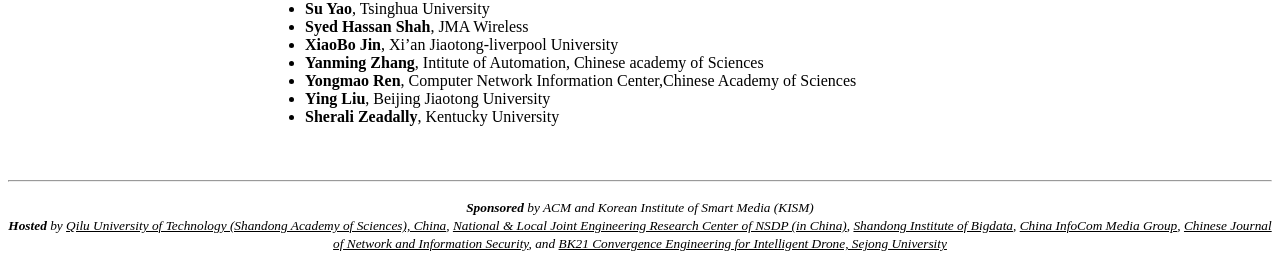
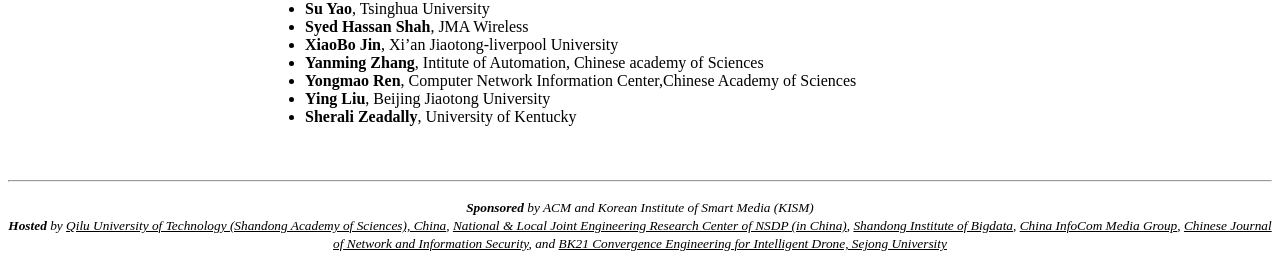
Before and after one commit to icea-conf/2021, a Jekyll site: the page built from committee/index.html, in a window 1280 px wide. Shown: the part 1949-2214 px from the top of the page. Built offline with Jekyll 4.4.1, drawn with Linux system fonts in a browser that asks for light colours.

```diff
--- a/committee/index.html
+++ b/committee/index.html
@@ -103,7 +103,7 @@ title: ACM ICEA 2021
 				<li><b>Yanming Zhang</b>, Intitute of Automation, Chinese academy of Sciences</li>
 				<li><b>Yongmao Ren</b>, Computer Network Information Center,Chinese Academy of Sciences</li>
 				<li><b>Ying Liu</b>, Beijing Jiaotong University</li>
-				<li><b>Sherali Zeadally</b>, Kentucky University</li>
+				<li><b>Sherali Zeadally</b>, University of Kentucky</li>
 			</ul>
 		</div>
 	</div>
```
